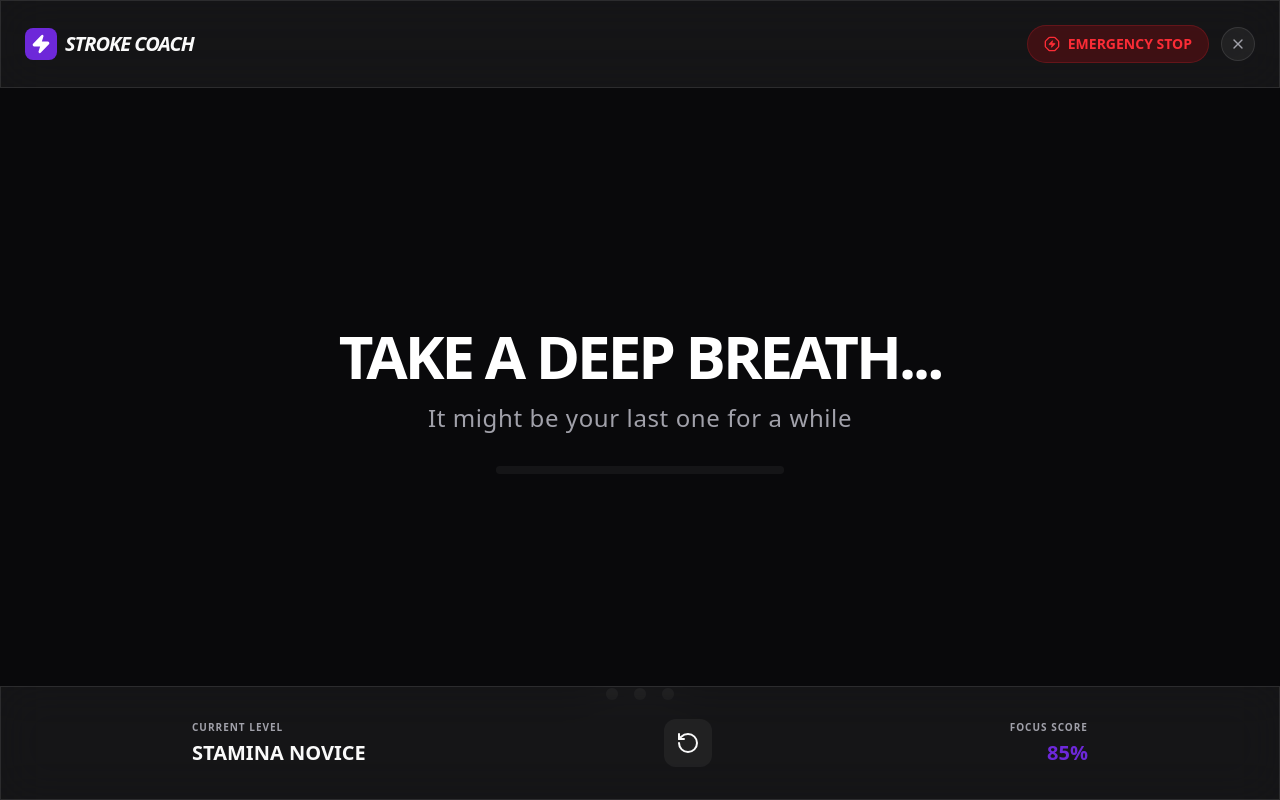
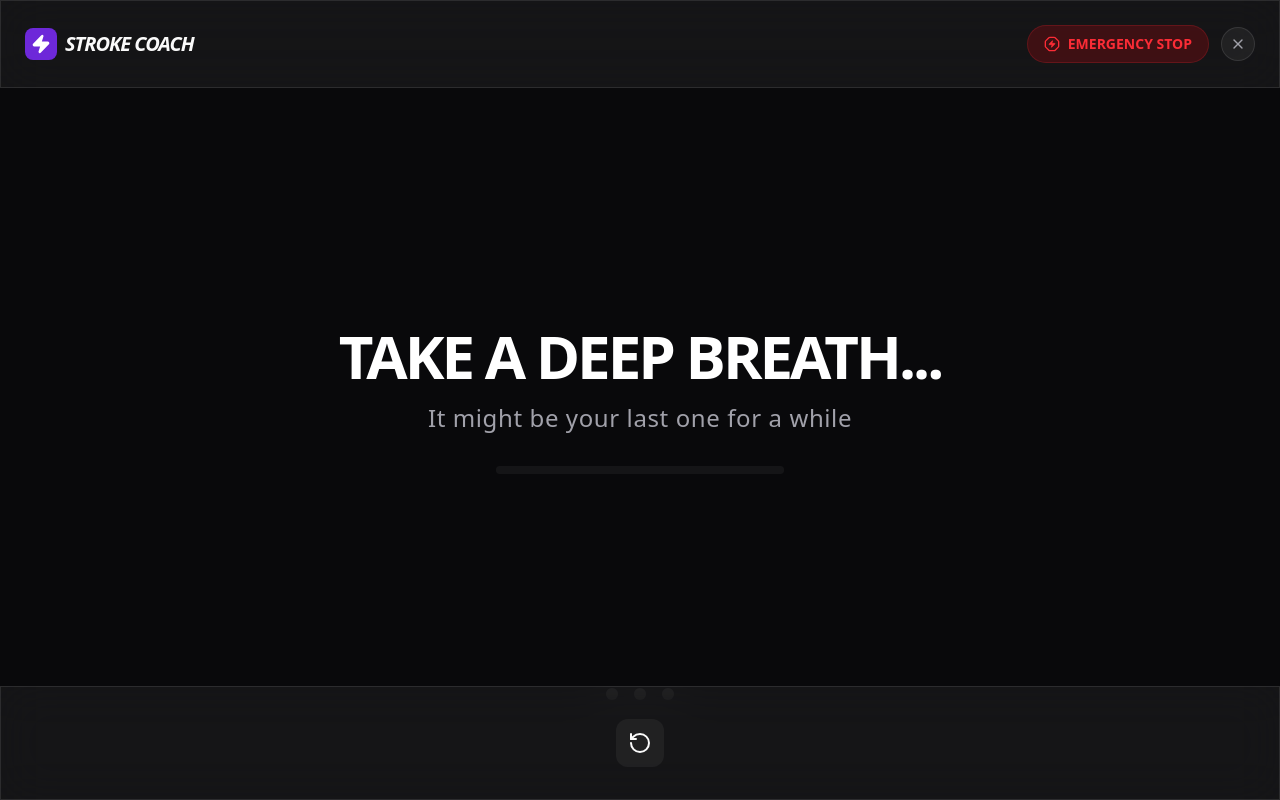
Before and after one commit to TheStkCoach/test-SC, a Next.js app: page / in a window 1280 px wide. Both pictures are taken after a click on the button "START SESSION". Built offline with nearby package versions, Linux system fonts and the light colour scheme.

Commit message:
style: remove stamina novice and focus score from footer

```diff
--- a/src/app/page.tsx
+++ b/src/app/page.tsx
@@ -194,11 +194,7 @@ export default function Home() {
       {/* Footer / Stats */}
       {!isIdle && (
         <footer className="fixed bottom-0 left-0 right-0 p-8 glass animate-in slide-in-from-bottom-10">
-          <div className="max-w-4xl mx-auto flex justify-between items-center">
-            <div className="space-y-1">
-              <p className="text-[10px] font-black uppercase tracking-widest text-muted-foreground">Current Level</p>
-              <p className="text-xl font-bold uppercase">Stamina Novice</p>
-            </div>
+          <div className="max-w-4xl mx-auto flex justify-center items-center">
 
             <div className="flex gap-4">
               {(state === 'RED' || state === 'GREEN' || state === 'YELLOW') && (
@@ -218,10 +214,6 @@ export default function Home() {
               </button>
             </div>
 
-            <div className="text-right space-y-1">
-              <p className="text-[10px] font-black uppercase tracking-widest text-muted-foreground">Focus Score</p>
-              <p className="text-xl font-bold uppercase text-primary">85%</p>
-            </div>
           </div>
         </footer>
       )}
```
